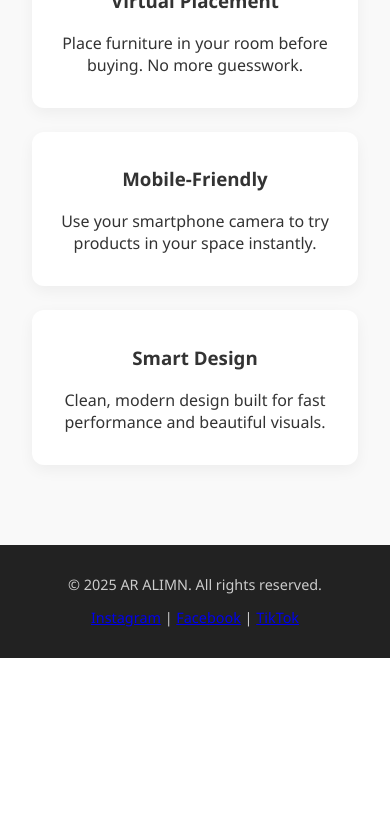
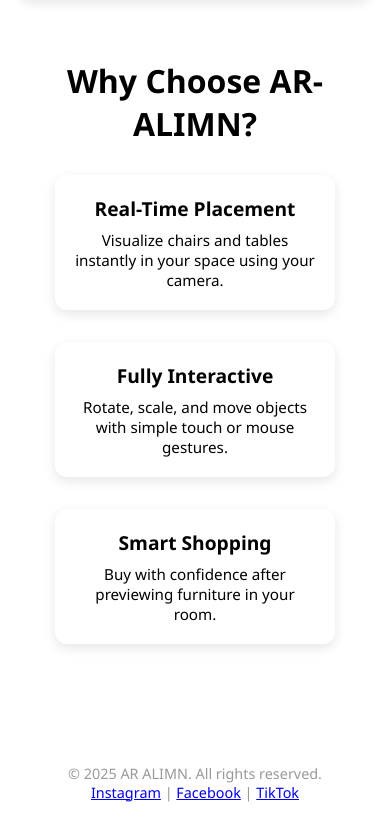
Before and after one commit to naqinizam/ar-alimn-project, a Flask app: page / in a window 390 px wide. Shown: the part 710-1532 px from the top of the page. Before the commit the page ends 1368 px from the top, so only its background shows below. Run offline with Flask 3, Linux system fonts and the light colour scheme.

Commit message:
Updated index.html and UI

```diff
--- a/app.py
+++ b/app.py
@@ -21,6 +21,7 @@ def ar_demo():
 
 @app.route("/get_model")
 def get_model():
+    model_path = os.path.join(app.static_folder, 'images', 'chair.png')
     return jsonify({"model_url": "/static/images/chair.png"})
 
 @app.route("/static/<path:filename>")
--- a/static/style.css
+++ b/static/style.css
@@ -1,217 +1,289 @@
 :root {
-  --light-bg: #f9f9f9;
-  --light-text: #333;
-  --light-accent: #0077cc;
-  --dark-bg: #121212;
-  --dark-text: #eee;
-  --dark-accent: #00bfff;
-  --font: 'Segoe UI', sans-serif;
+  --bg-color-light: #f5f7fa;
+  --bg-color-dark: #1e1e1e;
+  --text-color-light: #1e1e1e;
+  --text-color-dark: #f5f7fa;
+  --accent-color: #5c6ac4;
+  --card-bg-light: #ffffff;
+  --card-bg-dark: #2c2c2c;
+  --border-radius: 12px;
+  --transition: all 0.3s ease;
+  --shadow: 0 4px 12px rgba(0, 0, 0, 0.1);
 }
 
-body {
-  font-family: var(--font);
+body.light {
+  background: var(--bg-color-light);
+  color: var(--text-color-light);
+}
+
+body.dark {
+  background: var(--bg-color-dark);
+  color: var(--text-color-dark);
+}
+
+* {
+  box-sizing: border-box;
   margin: 0;
   padding: 0;
-  background-color: var(--light-bg);
-  color: var(--light-text);
-  transition: background 0.3s, color 0.3s;
-}
-
-/* Dark Mode */
-body.dark {
-  background-color: var(--dark-bg);
-  color: var(--dark-text);
+  font-family: 'Segoe UI', sans-serif;
 }
 
 header {
-  background: var(--light-accent);
-  color: white;
-  display: flex;
-  justify-content: space-between;
-  align-items: center;
-  padding: 1rem 2rem;
-}
-
-body.dark header {
-  background: var(--dark-accent);
-}
-
-.logo {
   display: flex;
   align-items: center;
-  gap: 10px;
+  justify-content: space-between;
+  padding: 16px 32px;
+  background: var(--card-bg-dark);
+  color: white;
+  position: sticky;
+  top: 0;
+  z-index: 10;
+  box-shadow: var(--shadow);
 }
 
 .logo img {
-  height: 40px;
+  height: 48px;
+  width: auto;
 }
 
 nav a {
   color: white;
-  margin-left: 20px;
   text-decoration: none;
+  margin-left: 24px;
   font-weight: 500;
+  transition: color 0.3s ease;
 }
 
-#toggle-theme {
-  background: transparent;
-  border: none;
-  font-size: 1.2em;
-  color: white;
-  cursor: pointer;
+nav a:hover {
+  color: var(--accent-color);
 }
 
-main.container {
-  padding: 2rem;
+.toggle-mode {
+  cursor: pointer;
+  font-size: 18px;
+  margin-left: 20px;
+  color: var(--accent-color);
 }
 
-.hero-section {
+main {
+  padding: 40px 20px;
+  max-width: 1200px;
+  margin: auto;
+}
+
+/* Hero Section */
+.hero {
   display: flex;
   align-items: center;
+  flex-wrap: wrap;
   justify-content: space-between;
-  flex-wrap: wrap;
+  gap: 32px;
+  margin-bottom: 60px;
 }
 
-.hero-text h1 {
-  font-size: 2.5rem;
-  margin-bottom: 0.5rem;
+.hero-content {
+  flex: 1;
+  min-width: 300px;
 }
 
-.hero-text p {
-  font-size: 1.2rem;
-  margin-bottom: 1rem;
+.hero-content h1 {
+  font-size: 2.5rem;
+  margin-bottom: 12px;
 }
 
-.hero-img {
-  width: 300px;
-  border-radius: 12px;
-  box-shadow: 0 8px 18px rgba(0, 0, 0, 0.1);
+.hero-content p {
+  font-size: 1.2rem;
+  margin-bottom: 20px;
 }
 
+.hero-image {
+  max-width: 500px;
+  width: 100%;
+  border-radius: var(--border-radius);
+  box-shadow: var(--shadow);
+}
+
+/* Buttons */
 .btn {
-  padding: 10px 20px;
-  background: var(--light-accent);
+  display: inline-block;
+  padding: 12px 24px;
+  background: var(--accent-color);
   color: white;
-  border: none;
   border-radius: 8px;
   text-decoration: none;
-  cursor: pointer;
   font-weight: bold;
-  transition: background 0.3s;
-}
-
-body.dark .btn {
-  background: var(--dark-accent);
+  transition: var(--transition);
 }
 
 .btn:hover {
-  background: #005fa3;
+  background: #3f4ab8;
 }
 
-.feature-grid {
-  display: flex;
-  gap: 1.5rem;
-  margin-top: 1rem;
-  flex-wrap: wrap;
+/* Features Section */
+.why-us h2 {
+  text-align: center;
+  font-size: 2rem;
+  margin-bottom: 30px;
 }
 
-.feature-box {
-  flex: 1 1 250px;
-  background: #fff;
-  padding: 1rem;
-  border-radius: 12px;
-  box-shadow: 0 5px 15px rgba(0, 0, 0, 0.05);
-  text-align: center;
-  transition: transform 0.2s;
+.features {
+  display: flex;
+  justify-content: center;
+  flex-wrap: wrap;
+  gap: 32px;
 }
 
-body.dark .feature-box {
-  background: #1f1f1f;
+.feature {
+  background: var(--card-bg-light);
+  border-radius: var(--border-radius);
+  padding: 20px;
+  width: 280px;
+  text-align: center;
+  box-shadow: var(--shadow);
+  transition: var(--transition);
 }
 
-.feature-box:hover {
-  transform: translateY(-5px);
+body.dark .feature {
+  background: var(--card-bg-dark);
 }
 
-.feature-box i {
-  font-size: 2rem;
-  margin-bottom: 0.5rem;
-  color: var(--light-accent);
+.feature i {
+  font-size: 28px;
+  margin-bottom: 12px;
+  color: var(--accent-color);
 }
 
+.feature h3 {
+  font-size: 1.2rem;
+  margin-bottom: 8px;
+}
+
+.feature p {
+  font-size: 0.95rem;
+}
+
+/* Products Page */
 .product-grid {
   display: flex;
-  gap: 2rem;
+  gap: 24px;
   flex-wrap: wrap;
+  justify-content: center;
 }
 
 .product-card {
-  background: #fff;
-  padding: 1rem;
-  border-radius: 12px;
-  box-shadow: 0 8px 16px rgba(0, 0, 0, 0.05);
-  flex: 1 1 250px;
+  width: 280px;
+  background: var(--card-bg-light);
+  border-radius: var(--border-radius);
+  padding: 16px;
+  box-shadow: var(--shadow);
   text-align: center;
+  transition: var(--transition);
 }
 
 body.dark .product-card {
-  background: #1f1f1f;
+  background: var(--card-bg-dark);
 }
 
 .product-card img {
   width: 100%;
-  height: 180px;
+  height: 200px;
   object-fit: contain;
+  margin-bottom: 16px;
 }
 
-.ar-instructions ul {
+.product-card h3 {
+  margin-bottom: 10px;
+  font-size: 1.2rem;
+}
+
+/* AR Demo */
+.ar-demo h1 {
+  margin-bottom: 12px;
+  font-size: 2rem;
+  text-align: center;
+}
+
+.ar-instructions {
   list-style: disc;
-  margin-left: 1.5rem;
+  margin: 0 auto 20px;
+  padding-left: 20px;
+  max-width: 500px;
 }
 
 .ar-view {
-  margin-top: 2rem;
   position: relative;
   width: 100%;
-  max-width: 640px;
-  margin-left: auto;
-  margin-right: auto;
+  max-width: 480px;
+  margin: auto;
+  background: #000;
+  border-radius: var(--border-radius);
+  overflow: hidden;
+  aspect-ratio: 4 / 3;
+  box-shadow: var(--shadow);
 }
 
 #camera-feed {
   width: 100%;
-  border-radius: 12px;
-  background: #000;
+  height: 100%;
+  object-fit: cover;
 }
 
 #ar-object {
   position: absolute;
   top: 50%;
   left: 50%;
-  width: 150px;
+  width: 160px;
   transform: translate(-50%, -50%);
   display: none;
-  pointer-events: auto;
-  cursor: grab;
+  touch-action: none;
+  z-index: 2;
+}
+
+/* Contact Page */
+.contact {
+  text-align: center;
 }
 
 .contact-card {
-  margin-top: 2rem;
-  padding: 1rem;
-  border-radius: 12px;
-  background: #fff;
-  box-shadow: 0 5px 15px rgba(0, 0, 0, 0.05);
+  margin-top: 24px;
+  display: inline-block;
+  background: var(--card-bg-light);
+  padding: 20px 40px;
+  border-radius: var(--border-radius);
+  box-shadow: var(--shadow);
 }
 
 body.dark .contact-card {
-  background: #1f1f1f;
+  background: var(--card-bg-dark);
 }
 
+.contact-card p {
+  margin: 10px 0;
+  font-size: 1.1rem;
+}
+
+.contact-card i {
+  margin-right: 8px;
+  color: var(--accent-color);
+}
+
+/* Footer */
 footer {
   text-align: center;
-  font-size: 0.9em;
-  color: #ccc;
-  margin-top: 3rem;
-  padding: 1rem 0;
-  background: #222;
+  padding: 20px;
+  font-size: 0.9rem;
+  color: #999;
+  margin-top: 60px;
 }
+
+/* Responsive */
+@media (max-width: 768px) {
+  .hero {
+    flex-direction: column;
+    text-align: center;
+  }
+
+  nav a {
+    margin-left: 16px;
+  }
+}
--- a/templates/index.html
+++ b/templates/index.html
@@ -1,32 +1,32 @@
 {% include 'partials/header.html' %}
 
-<main class="container home">
-  <section class="hero-section">
-    <div class="hero-text">
-      <h1>See It Before You Buy</h1>
-      <p>Experience furniture shopping in a new way with AR technology.</p>
+<main class="home">
+  <section class="hero">
+    <div class="hero-content">
+      <h1>Visualize Furniture in Your Space</h1>
+      <p>Bring your room to life with AR technology — try before you buy.</p>
       <a href="/ar" class="btn">Try AR Demo</a>
     </div>
-    <img src="/static/images/hero-furniture.jpg" alt="Furniture showcase" class="hero-img" />
+    <img src="/static/images/hero-furniture.jpg" alt="Furniture" class="hero-image" />
   </section>
 
-  <section class="features">
+  <section class="why-us">
     <h2>Why Choose AR-ALIMN?</h2>
-    <div class="feature-grid">
-      <div class="feature-box">
-        <i class="fas fa-couch"></i>
-        <h3>Virtual Placement</h3>
-        <p>Place furniture in your room before buying. No more guesswork.</p>
+    <div class="features">
+      <div class="feature">
+        <i class="fas fa-cube"></i>
+        <h3>Real-Time Placement</h3>
+        <p>Visualize chairs and tables instantly in your space using your camera.</p>
       </div>
-      <div class="feature-box">
-        <i class="fas fa-mobile-alt"></i>
-        <h3>Mobile-Friendly</h3>
-        <p>Use your smartphone camera to try products in your space instantly.</p>
+      <div class="feature">
+        <i class="fas fa-sync-alt"></i>
+        <h3>Fully Interactive</h3>
+        <p>Rotate, scale, and move objects with simple touch or mouse gestures.</p>
       </div>
-      <div class="feature-box">
+      <div class="feature">
         <i class="fas fa-lightbulb"></i>
-        <h3>Smart Design</h3>
-        <p>Clean, modern design built for fast performance and beautiful visuals.</p>
+        <h3>Smart Shopping</h3>
+        <p>Buy with confidence after previewing furniture in your room.</p>
       </div>
     </div>
   </section>
```
Also changed, not shown: templates/ar.html (+11 -11 lines), templates/contact.html (+5 -5 lines), templates/products.html (+6 -6 lines).
